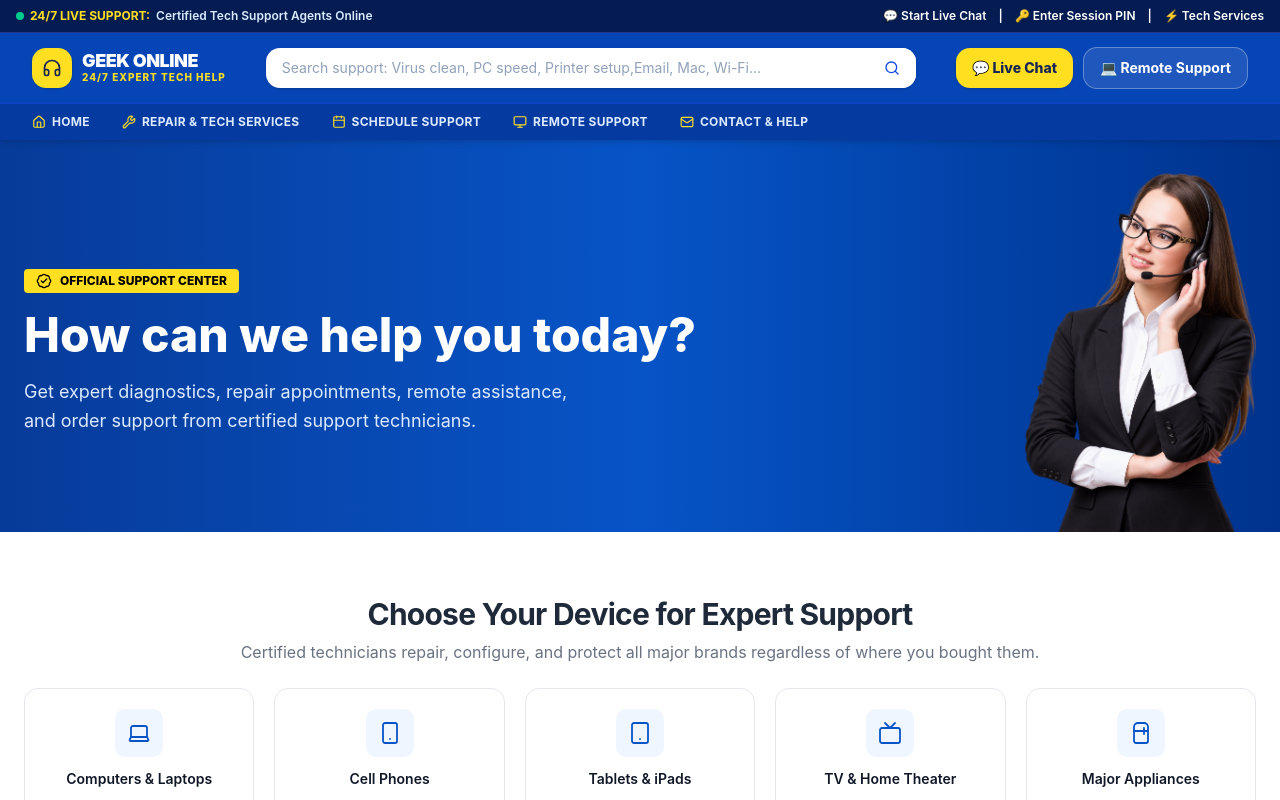
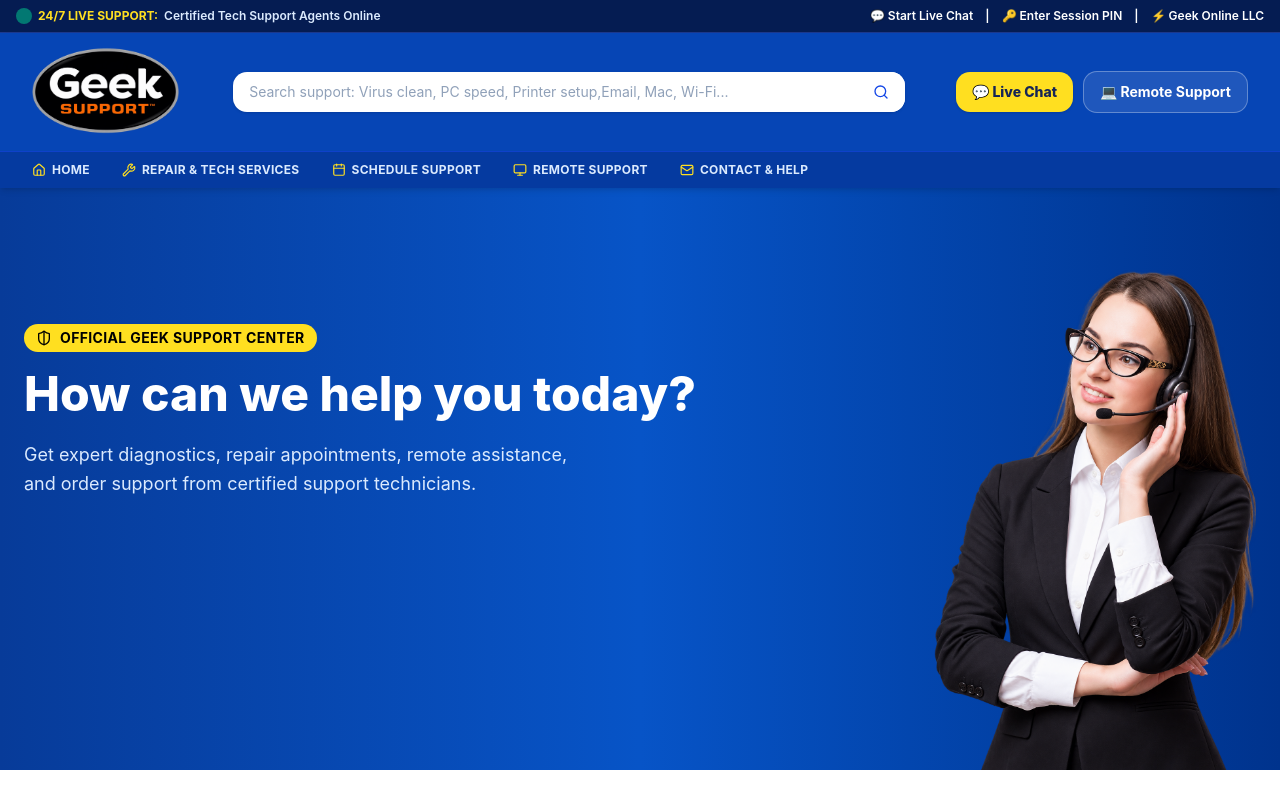
Before and after one commit to Zentrok-Private-Limited/geeksupportpro, a Next.js app: page / in a window 1280 px wide. Shown: the top 800 px of the page. Built offline with nearby package versions, Linux system fonts and the light colour scheme.

Commit message:
feat: update header logo and enhance layout for improved branding

```diff
--- a/app/page.tsx
+++ b/app/page.tsx
@@ -13,6 +13,7 @@ import {
   X,
   Shield,
   MessageSquare,
+  ShieldHalf,
 } from "lucide-react";
 import { devices, faqs, services, supportOptions } from "@/data/site-content";
 import { brandInitials, navItems, siteConfig } from "@/lib/site-config";
@@ -86,26 +87,26 @@ export default function HomePage() {
     <div className="min-h-screen bg-white">
       <main>
         <section className="bg-gradient-to-r from-[#073b99] via-[#0754c7] to-[#00338d] px-6 pb-0 pt-6 text-white sm:pt-8">
-          <div className="mx-auto grid max-w-7xl items-center gap-6 lg:grid-cols-12 lg:gap-8">
-            <div className="py-4 text-center lg:col-span-7 lg:py-8 lg:text-left">
-              <div className="mb-3 inline-flex items-center gap-2 rounded bg-yellow-300 px-3 py-1 text-xs font-extrabold uppercase text-black">
-                <BadgeCheck className="size-4" /> Official Support Center
+          <div className="mx-auto grid h-[550px] max-w-7xl items-center lg:items-start gap-6 lg:grid-cols-12 lg:gap-8">
+            <div className="py-4 lg:mt-18 text-center lg:col-span-7 lg:py-8 lg:text-left">
+              <div className="mb-3 inline-flex items-center gap-2 rounded-full bg-yellow-300 px-3 py-1 text-xs lg:text-sm font-bold tracking-wide uppercase text-black">
+                <ShieldHalf className="size-4" /> Official Geek Support Center
               </div>
-              <h1 className="text-3xl font-extrabold leading-tight sm:text-5xl">
+              <h1 className="text-3xl font-extrabold leading-tight lg:text-5xl">
                 How can we help you today?
               </h1>
-              <p className="mx-auto mt-3 max-w-xl text-sm leading-relaxed text-blue-100 sm:text-lg lg:mx-0">
+              <p className="mx-auto mt-3 max-w-xl text-sm leading-relaxed text-blue-100 sm:text-lg lg:mx-0 lg:mt-4">
                 Get expert diagnostics, repair appointments, remote assistance,
                 and order support from certified support technicians.
               </p>
             </div>
-            <div className="flex items-end justify-center lg:col-span-5 lg:justify-end">
+            <div className="flex items-end justify-end lg:col-span-5 self-end">
               <Image
                 src="/images/reference-support-agent.png"
                 alt="Support Agent"
                 width={990}
                 height={1528}
-                className="block h-auto max-h-[260px] w-auto object-contain object-bottom sm:max-h-[300px] md:max-h-[340px] lg:max-h-[360px]"
+                className="block h-auto max-h-[260px] w-auto object-contain object-bottom sm:max-h-[300px] md:max-h-[340px] lg:max-h-[500px]"
               />
             </div>
           </div>
--- a/components/Header.tsx
+++ b/components/Header.tsx
@@ -1,6 +1,7 @@
 "use client";
 import { useState } from "react";
 import Link from "next/link";
+import Image from "next/image";
 import {
   Search,
   Menu,
@@ -18,17 +19,14 @@ import {
 function Logo() {
   return (
     <Link href="/" className="flex items-center gap-2.5">
-      <div className="grid size-10 place-items-center rounded-xl bg-yellow-300 text-blue-950 shadow-sm">
-        <Headphones className="size-5" />
-      </div>
-      <div className="flex flex-col">
-        <span className="text-lg font-black tracking-tight leading-none text-white">
-          GEEK ONLINE
-        </span>
-        <span className="text-[10px] font-extrabold tracking-widest text-yellow-300">
-          24/7 EXPERT TECH HELP
-        </span>
-      </div>
+      <Image
+    src="/images/Geek_Support_logo.webp"
+    alt="Geek Online"
+    width={150}
+    height={30}
+    className="object-contain"
+    priority
+  />
     </Link>
   );
 }
@@ -51,7 +49,7 @@ export function Header() {
       <div className="bg-[#051c52] px-4 py-2 text-center text-xs font-semibold text-white border-b border-blue-900">
         <div className="mx-auto flex max-w-7xl flex-wrap items-center justify-center gap-x-4 gap-y-1 sm:justify-end text-xs">
           <div className="flex items-center gap-1.5 mr-auto">
-            <span className="size-2 rounded-full bg-emerald-400 animate-pulse" />
+            <span className="size-4 rounded-full bg-emerald-400 animate-pulse [animation-duration:0.6s]" />
             <span className="text-yellow-300 font-bold">24/7 LIVE SUPPORT:</span>
             <span className="hidden sm:inline text-blue-100">
               Certified Tech Support Agents Online
@@ -67,7 +65,7 @@ export function Header() {
             </Link>
             <span>|</span>
             <Link href="/support" className="hover:text-yellow-300 inline-flex items-center gap-1">
-              ⚡ Tech Services
+              ⚡ Geek Online LLC
             </Link>
           </div>
         </div>
```
Also changed, not shown: public/images/Geek_Support_logo.webp (added). Lines whose indentation alone changed are shown as unchanged.
